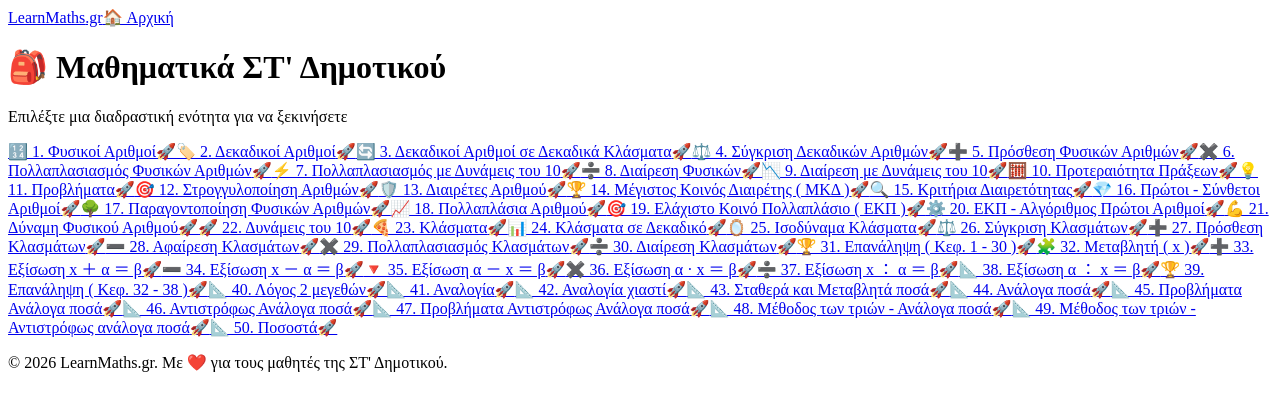
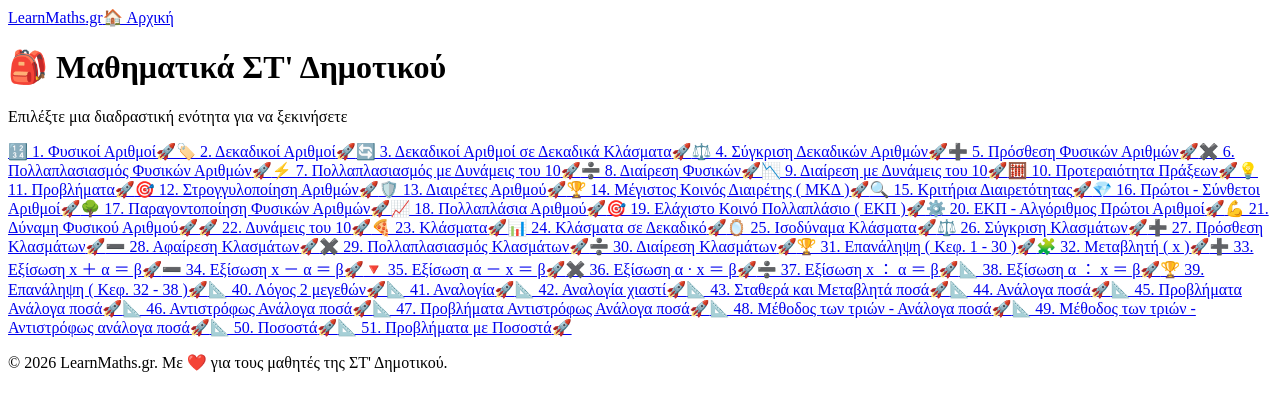
Before and after one commit to gkrimpas-lab/learn-maths-2026, a Next.js app: page /st-dimotikou in a window 1280 px wide. Shown: the top 410 px of the page. Built offline with nearby package versions, Linux system fonts and the light colour scheme.

Commit message:
Add new problem with percentages to index.js

```diff
--- a/pages/st-dimotikou/index.js
+++ b/pages/st-dimotikou/index.js
@@ -54,7 +54,8 @@ export default function STDimotikouMenu() {
     { id: '47-problem-antistrofos-analoga-posa', label: '📐 47. Προβλήματα Αντιστρόφως Ανάλογα ποσά', href: '/st-dimotikou/47-problem-antistrofos-analoga-posa' },
     { id: '48-methodos-trion', label: '📐 48. Μέθοδος των τριών - Ανάλογα ποσά', href: '/st-dimotikou/48-methodos-trion' },
     { id: '49-methodos-trion-ant-analoga', label: '📐 49. Μέθοδος των τριών - Αντιστρόφως ανάλογα ποσά', href: '/st-dimotikou/49-methodos-trion-ant-analoga' },
-    { id: '50-pososta', label: '📐 50. Ποσοστά', href: '/st-dimotikou/50-pososta' }
+    { id: '50-pososta', label: '📐 50. Ποσοστά', href: '/st-dimotikou/50-pososta' },
+    { id: '51-brisko-pososta', label: '📐 51. Προβλήματα με Ποσοστά', href: '/st-dimotikou/51-brisko-pososta' }
   ];
 
   return (
```
